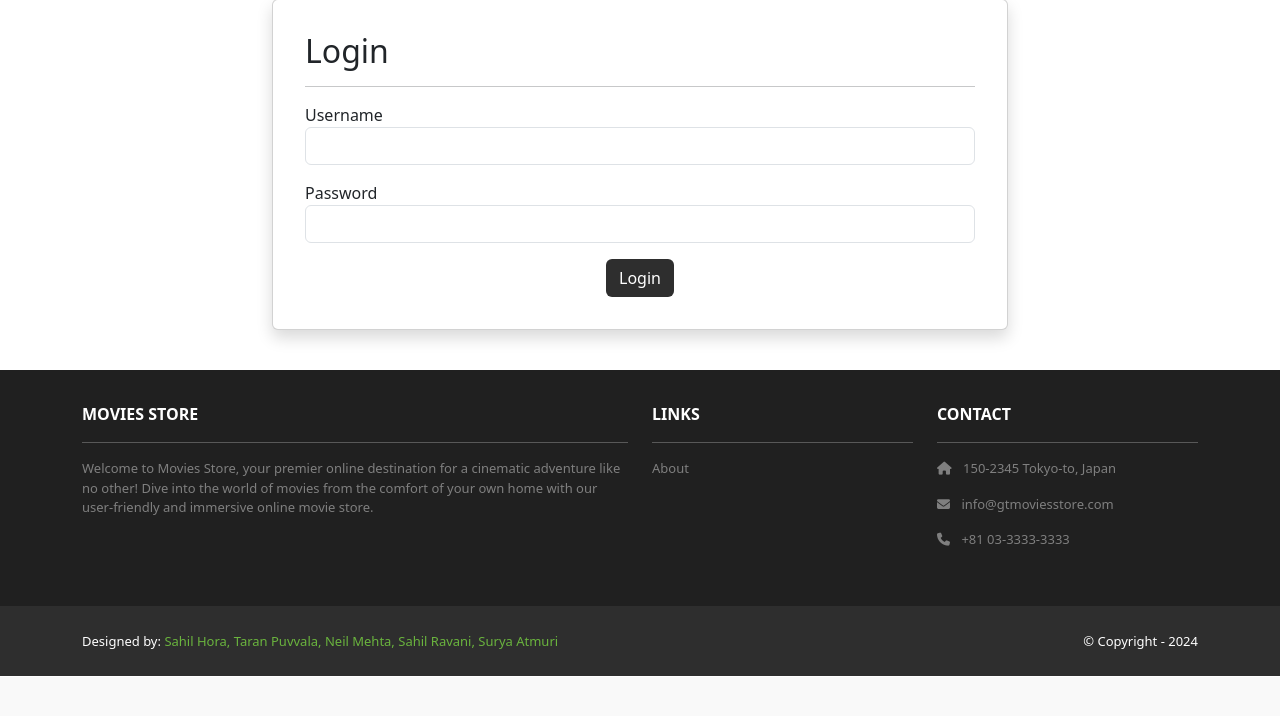
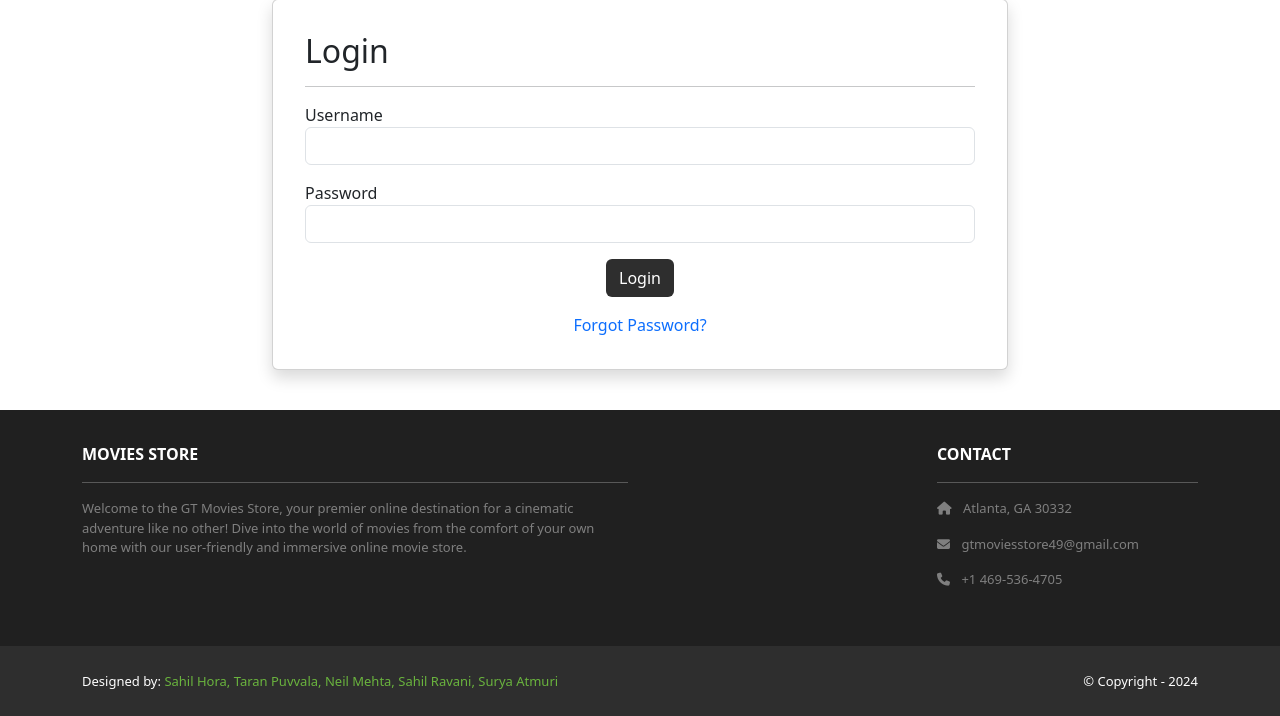
Before and after one commit to Neil456/2340, a Django app: page /accounts/login/ in a window 1280 px wide. Shown: the part 123-839 px from the top of the page. Before the commit the page ends 799 px from the top, so only its background shows below. Run offline with Django 5.2, Linux system fonts and the light colour scheme; some libraries are stand-ins or nearby versions.

```diff
--- a/GT_Movies_App/templates/base.html
+++ b/GT_Movies_App/templates/base.html
@@ -79,23 +79,23 @@
             <b>MOVIES STORE</b>
             <hr />
             <p>
-              Welcome to Movies Store, your premier online destination for a
+              Welcome to the GT Movies Store, your premier online destination for a
               cinematic adventure like no other! Dive into the world of movies
               from the comfort of your own home with our user-friendly and
               immersive online movie store.
             </p>
           </div>
           <div class="col-md-3 col-lg-3 col-xl-3 mx-auto mb-4">
-            <b>LINKS</b>
+              <!-- <b>LINKS</b>
             <hr />
-            <p><a class="nav-link" href="{% url 'home.about' %}">About</a></p>
+            <p><a class="nav-link" href="{% url 'home.about' %}">About</a></p> -->
           </div>
           <div class="col-md-3 col-lg-3 col-xl-3 mx-auto mb-4">
             <b>CONTACT</b>
             <hr />
-            <p><i class="fas fa-home me-2"></i> 150-2345 Tokyo-to, Japan</p>
-            <p><i class="fas fa-envelope me-2"></i> info@gtmoviesstore.com</p>
-            <p><i class="fas fa-phone me-2"></i> +81 03-3333-3333</p>
+            <p><i class="fas fa-home me-2"></i> Atlanta, GA 30332</p>
+            <p><i class="fas fa-envelope me-2"></i> gtmoviesstore49@gmail.com</p>
+            <p><i class="fas fa-phone me-2"></i> +1 469-536-4705</p>
           </div>
         </div>
       </div>
--- a/accounts/templates/accounts/login.html
+++ b/accounts/templates/accounts/login.html
@@ -1,4 +1,5 @@
 {% extends 'base.html' %}
+
 {% block content %}
 <div class="p-3 mt-4">
   <div class="container">
@@ -31,6 +32,11 @@
                 </button>
               </div>
             </form>
+            <div class="mt-3 text-center">
+              <a href="{% url 'password_reset' %}" class="text-decoration-none">
+                Forgot Password?
+              </a>
+            </div>
           </div>
         </div>
       </div>
--- a/accounts/urls.py
+++ b/accounts/urls.py
@@ -1,8 +1,13 @@
 from django.urls import path
 from . import views
+from django.contrib.auth import views as auth_views
 urlpatterns = [
     path('signup', views.signup, name='accounts.signup'),
     path('login/', views.login, name='accounts.login'),
     path('logout/', views.logout, name='accounts.logout'),
     path('orders/', views.orders, name='accounts.orders'),
+    path('password_reset/', auth_views.PasswordResetView.as_view(template_name='accounts/password_reset.html'), name='password_reset'),
+    path('password_reset/done/', auth_views.PasswordResetDoneView.as_view(template_name='accounts/password_reset_done.html'), name='password_reset_done'),
+    path('reset/<uidb64>/<token>/', auth_views.PasswordResetConfirmView.as_view(template_name='accounts/password_reset_confirm.html'), name='password_reset_confirm'),
+    path('reset/done/', auth_views.PasswordResetCompleteView.as_view(template_name='accounts/password_reset_complete.html'), name='password_reset_complete'),
 ]
--- a/accounts/views.py
+++ b/accounts/views.py
@@ -3,7 +3,6 @@ from django.contrib.auth import login as auth_login, authenticate, logout as aut
 from .forms import CustomUserCreationForm, CustomErrorList
 from django.shortcuts import redirect
 from django.contrib.auth.decorators import login_required
-from django.contrib.auth.models import User
 @login_required
 def logout(request):
     auth_logout(request)
--- a/home/templates/home/about.html
+++ b/home/templates/home/about.html
@@ -1,7 +1,7 @@
 {% extends 'base.html' %}
 {% block content %}
 {% load static %}
-<div class="p-3">
+<div class="p-3 text-white" style="background-color: black; min-height: 80vh;">
   <div class="container">
     <div class="row mt-3">
       <div class="col-md-6 mx-auto mb-3">
```
Also changed, not shown: GT_Movies_App/settings.py (+7 -0 lines), accounts/forms.py (+19 -2 lines), accounts/templates/accounts/orders.html (+2 -5 lines), GT_Movies_App/static/css/style.css (line endings or trailing spaces), GT_Movies_App/static/img/about.jpg, db.sqlite3.
